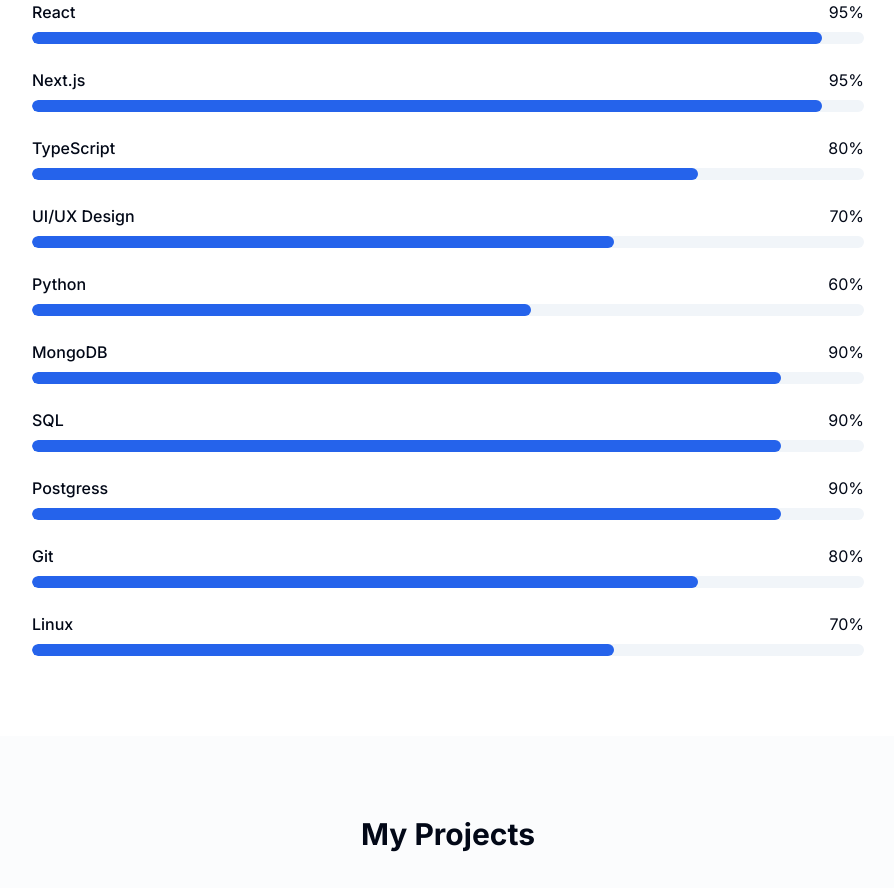
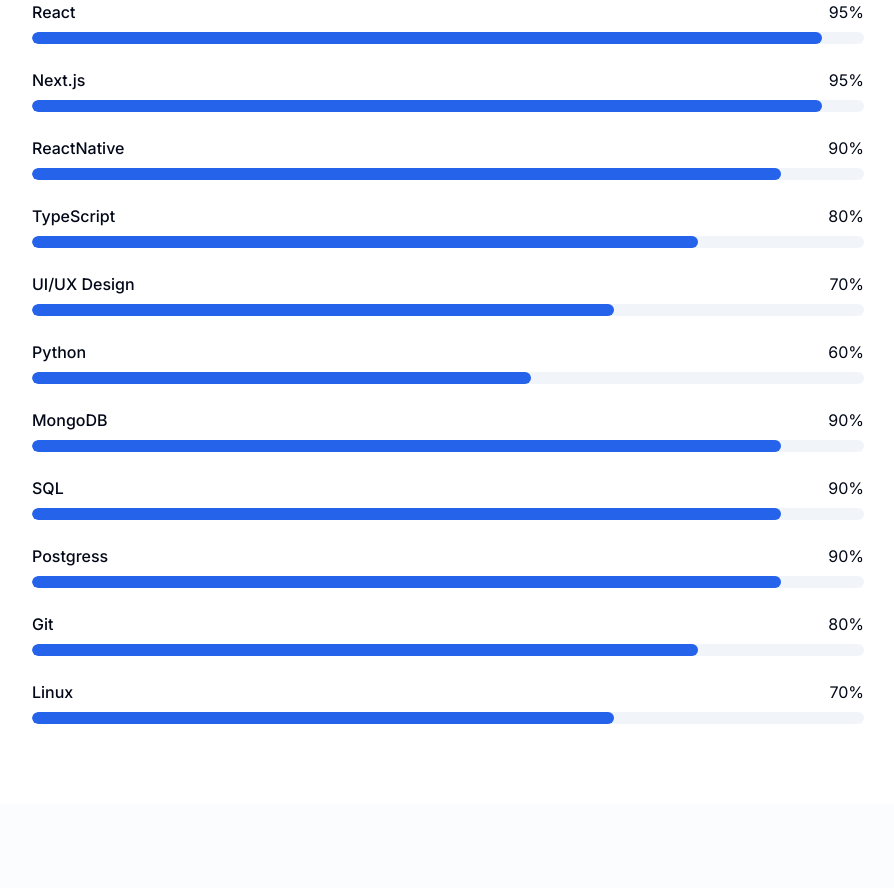
Before and after one commit to KamilLeskiewicz/portfolio, a Next.js app: page / in a window 1280 px wide. Shown: the part 1660-2548 px from the top of the page, without its empty margins (192-1086 px from the left). Built offline with nearby package versions, Linux system fonts and the light colour scheme.

Commit message:
some changes

```diff
--- a/components/skills.tsx
+++ b/components/skills.tsx
@@ -12,6 +12,7 @@ export default function Skills() {
     { name: "JavaScript", level: 90 },
     { name: "React", level: 95 },
     { name: "Next.js", level: 95 },
+    { name: "ReactNative", level: 90},
     { name: "TypeScript", level: 80 },
     { name: "UI/UX Design", level: 70 },
     { name: "Python", level: 60 },
```
